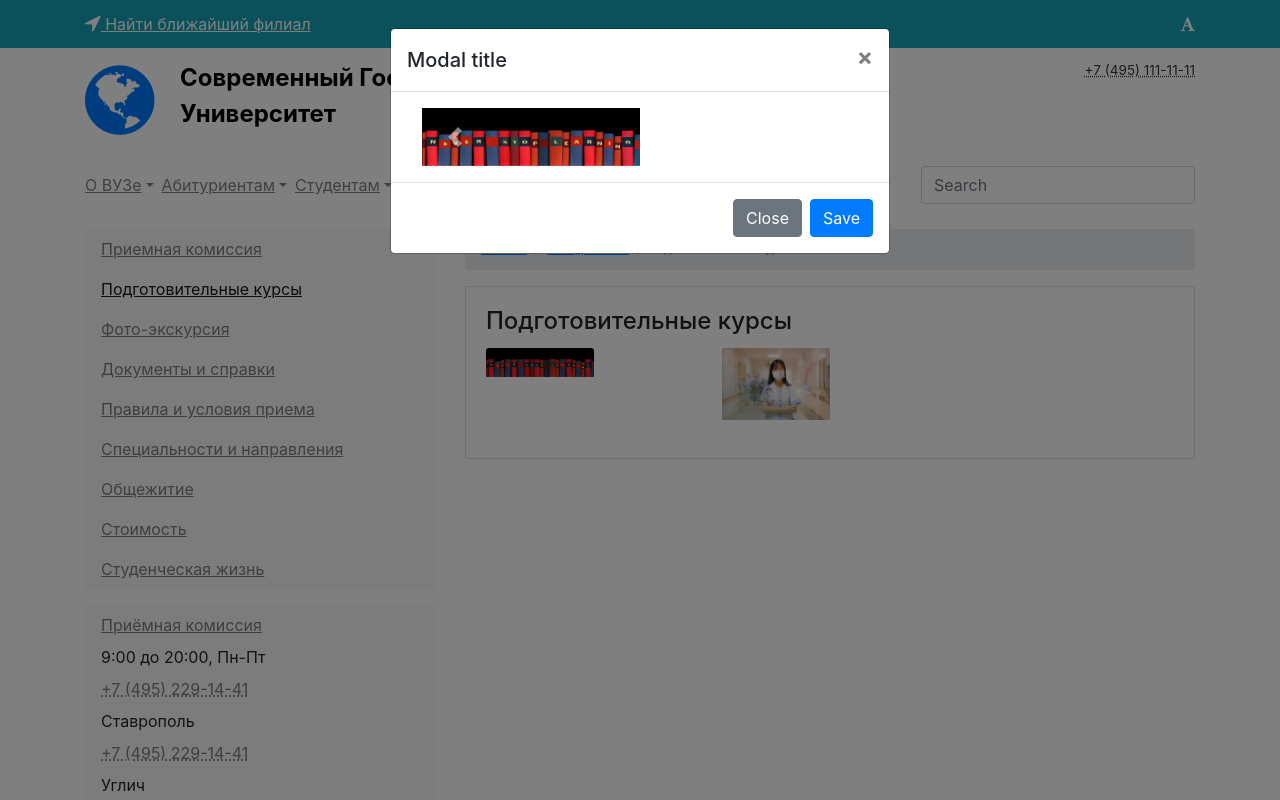
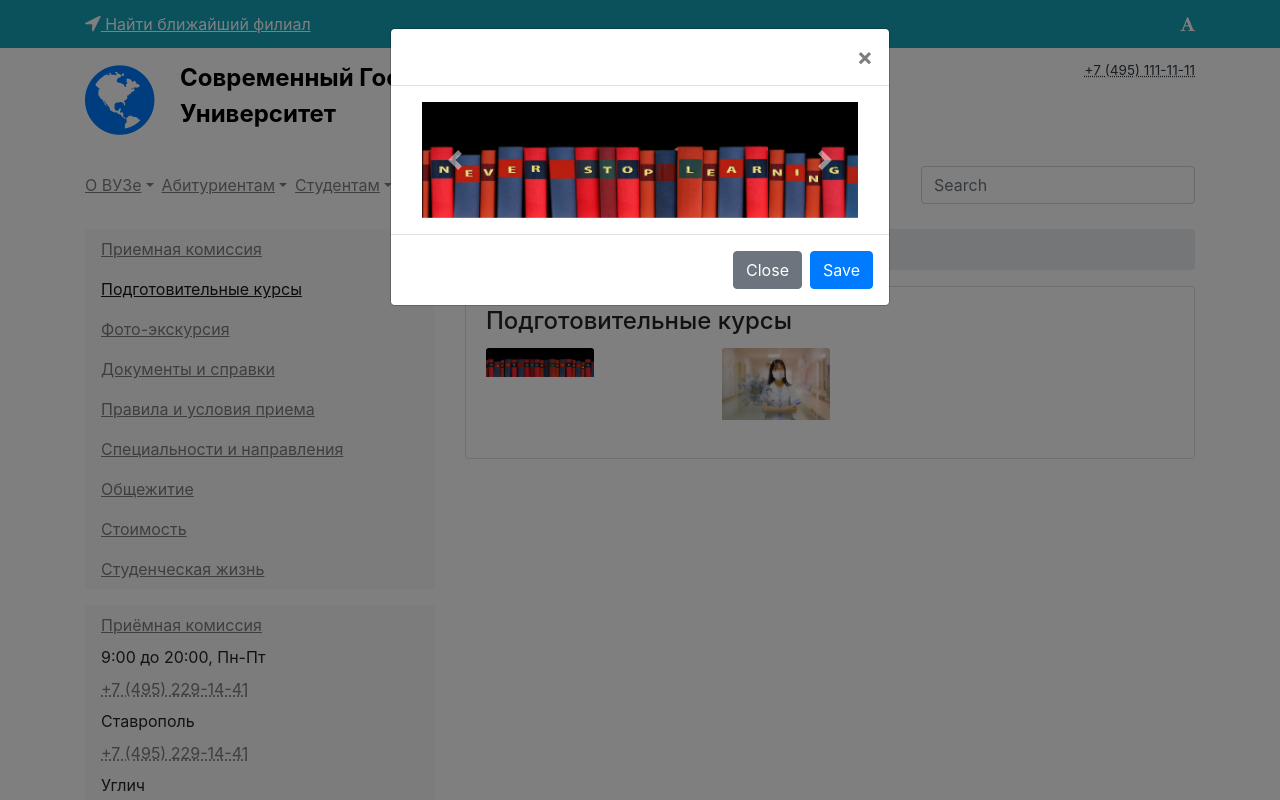
Before and after one commit to serega170584/bootstrap, a PHP site: page /photo-gallery.html in a window 1280 px wide, after a click that opens the changed part. Run offline with PHP 8.4, Linux system fonts and the light colour scheme.

Commit message:
add photo gallery page

```diff
--- a/photo-gallery.html
+++ b/photo-gallery.html
@@ -264,7 +264,6 @@
                             <div class="modal-dialog" role="document">
                                 <div class="modal-content">
                                     <div class="modal-header">
-                                        <h5 class="modal-title">Modal title</h5>
                                         <button type="button" class="close" data-dismiss="modal" aria-label="Close">
                                             <span aria-hidden="true">&times;</span>
                                         </button>
@@ -275,15 +274,15 @@
                                                 <div class="carousel-inner" role="listbox">
                                                     <div class="carousel-item active">
                                                         <img src="images/adult-education-2706977_1920.jpg"
-                                                             alt="First slide">
+                                                             alt="First slide" class="modal-slide">
                                                     </div>
                                                     <div class="carousel-item">
                                                         <img src="images/vietnam-4940070_1920.jpg"
-                                                             alt="Second slide">
+                                                             alt="Second slide" class="modal-slide">
                                                     </div>
                                                     <div class="carousel-item">
                                                         <img src="images/virus-4931227_1920.jpg"
-                                                             alt="Third slide">
+                                                             alt="Third slide" class="modal-slide">
                                                     </div>
                                                 </div>
                                                 <a class="carousel-control-prev" href="#carouselId" role="button"
--- a/style.css
+++ b/style.css
@@ -439,3 +439,7 @@
     width: 45%;
     margin-right: 5%;
 }
+
+.info-entity-page .modal-slide {
+    width: 100%;
+}
```
